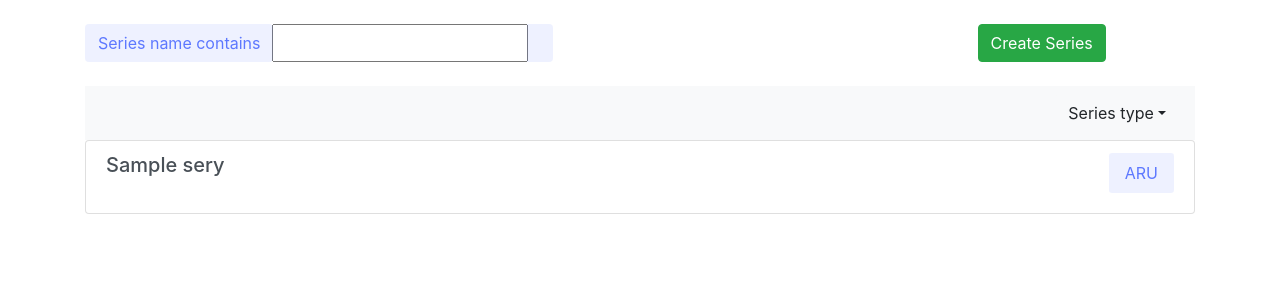
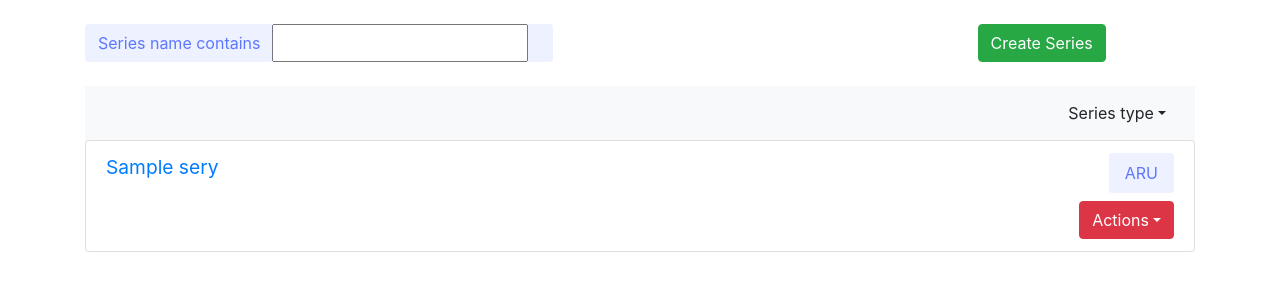
Before and after one commit to sarthak1996/Review-Project-Django, a Django app: page /reviews/series in a window 1280 px wide. Shown: the top 300 px of the page. Run offline with Django 3.2, Linux system fonts and the light colour scheme; tables that the repository leaves empty hold one stand-in row (values such as "Sample post"); some libraries are stand-ins or nearby versions.

Commit message:
Minor changes to list view: Add actions button on List View over every element

```diff
--- a/configurations/ListViews/ChoiceListView.py
+++ b/configurations/ListViews/ChoiceListView.py
@@ -33,4 +33,6 @@ class ChoiceListView(ListView):
 		context['search_drop_downs']=None
 
 		context['reset_filters']='configurations:choice_list_view'
+		# context['actions_drop']=Actions.get_actions_for_configuration_objects('configurations:choice_update_view')
+
 		return context
--- a/configurations/ListViews/QuestionListView.py
+++ b/configurations/ListViews/QuestionListView.py
@@ -61,5 +61,7 @@ class QuestionListView(ListView):
 		search_drop_downs=SearchDropDown.generate_drop_down_list(*search_drop_downs_args,**search_drop_downs_kwargs)
 		context['search_drop_downs']=search_drop_downs
 		context['reset_filters']='configurations:question_list_view'
+		# context['actions_drop']=Actions.get_actions_for_configuration_objects('configurations:question_update_view')
+
 
 		return context
--- a/configurations/ListViews/SeriesListView.py
+++ b/configurations/ListViews/SeriesListView.py
@@ -42,4 +42,6 @@ class SeriesListView(ListView):
 		search_drop_downs=SearchDropDown.generate_drop_down_list(*search_drop_downs_args,**search_drop_downs_kwargs)
 		context['search_drop_downs']=search_drop_downs
 		context['reset_filters']='configurations:series_list_view'
+		# context['actions_drop']=Actions.get_actions_for_configuration_objects('configurations:series_update_view')
+
 		return context
--- a/configurations/ListViews/TeamListView.py
+++ b/configurations/ListViews/TeamListView.py
@@ -39,7 +39,7 @@ class TeamListView(ListView):
 		context['search_drop_downs']=None
 		context['reset_filters']='configurations:team_list_view'
 
-
+		context['actions_drop']=Actions.get_actions_for_configuration_objects('configurations:team_update_view')
 
 
 		return context
--- a/configurations/models/Choice.py
+++ b/configurations/models/Choice.py
@@ -34,3 +34,6 @@ class Choice(models.Model):
 
 	def get_display_list_name(self):
 		return self.choice_text
+
+	def get_actions_drop(self):
+		return {'Update':'configurations:choice_update_view'}.items()
--- a/configurations/models/Question.py
+++ b/configurations/models/Question.py
@@ -80,3 +80,6 @@ class Question(models.Model):
 	def get_display_list_continuous_tags(self):
 		choices=self.get_choices_multi_field()
 		return [choice.choice_text for choice in choices]
+
+	def get_actions_drop(self):
+		return {'Update':'configurations:question_update_view'}.items()
--- a/configurations/models/Series.py
+++ b/configurations/models/Series.py
@@ -45,3 +45,6 @@ class Series(models.Model):
 	def get_tag_right_1(self):
 		SERIES_TYPE=CommonLookups.get_series_types()
 		return SERIES_TYPE[1][1] if not self.series_type else self.series_type
+
+	def get_actions_drop(self):
+		return {'Update':'configurations:series_update_view'}.items()
--- a/configurations/models/Team.py
+++ b/configurations/models/Team.py
@@ -37,3 +37,6 @@ class Team(models.Model):
 
 	def get_tag_right_1(self):
 		return self.team_grp_mail
+
+	def get_actions_drop(self):
+		return {'Update':'configurations:team_update_view'}.items()
--- a/peer_review/ListViews/ReviewListView.py
+++ b/peer_review/ListViews/ReviewListView.py
@@ -58,6 +58,7 @@ class ReviewListView(ListView):
 		context['search_drop_downs']=search_drop_downs
 
 		context['reset_filters']='peer_review:review_list_view'
+		# context['actions_drop']=Actions.get_actions_for_configuration_objects('configurations:team_update_view')
 
 
 		return context
--- a/static_files/css/create_view.css
+++ b/static_files/css/create_view.css
@@ -3,10 +3,6 @@
   --input-padding-y: .75rem;
 }
 
-body {
-  background: #007bff;
-  background: linear-gradient(to right, #0062E6, #33AEFF);
-}
 
 .card-signin {
   border: 0;
--- a/static_files/css/list_view.css
+++ b/static_files/css/list_view.css
@@ -100,3 +100,15 @@
     position: relative;
     right: 0;
 }
+
+.hover_underline_link{
+  font-size: larger;
+}
+
+.hover_underline_link:hover{
+  text-decoration: underline;
+}
+
+.right_aligned_action{
+  float: right;
+}
--- a/static_files/css/login.css
+++ b/static_files/css/login.css
@@ -3,10 +3,6 @@
   --input-padding-y: .75rem;
 }
 
-body {
-  background: #007bff;
-  background: linear-gradient(to right, #0062E6, #33AEFF);
-}
 
 .card-signin {
   border: 0;
--- a/static_files/css/user_registration.css
+++ b/static_files/css/user_registration.css
@@ -1,11 +1,6 @@
 :root {
   --input-padding-x: 1.5rem;
   --input-padding-y: .75rem;
-}
-
-body {
-  background: #007bff;
-  background: linear-gradient(to right, #0062E6, #33AEFF);
 }
 
 .card-signin {
--- a/templates/configurations/list_view.html
+++ b/templates/configurations/list_view.html
@@ -4,6 +4,7 @@
 {% block static_head_files %}
 	<link href="{% static 'css/list_view.css' %}" rel="stylesheet" type="text/css">
 	<link href="{% static 'css/filter_labels.css' %}" rel="stylesheet" type="text/css">
+
 	<script src="{% static 'js/filter_labels.js' %}" type="text/javascript"></script>
 	<script src="{% static 'js/filter.js' %}" type="text/javascript"></script>
 
@@ -132,9 +133,9 @@
 		</form>
 		<ul class="list-group">
 			{% for obj in filter.qs %}
-				<a href="{% url detail_view_url obj_pk=obj.pk %}" class="list-group-item list-group-item-action flex-column align-items-start">
+				<div class="list-group-item list-group-item-action">
     				<div class="d-flex w-100 justify-content-between">
-      					<h5 class="mb-1">{{obj.get_display_list_name}}</h5>
+      					<a href="{% url detail_view_url obj_pk=obj.pk %}" class="hover_underline_link">{{obj.get_display_list_name}}</a>
       					{% if obj.get_tag_right_1 %}
 	      					<span class="filter_badges">
 			    				<label class="lbl lbl-primary">
@@ -164,8 +165,20 @@
 		    	    		</label>
 		    			</span>
 	    			{% endfor %}
+	    			<div>
+	    				{% if obj.get_actions_drop %}
+		    				<div class="dropdown">
+								<button class="btn btn-danger dropdown-toggle right_aligned_action" type="button"  data-toggle="dropdown" aria-haspopup="true" aria-expanded="false">Actions</button>
+								<div class="dropdown-menu" aria-labelledby="dropdownMenuButton">
+									{% for action_name,action_url in obj.get_actions_drop %}
+									<a class="dropdown-item" href="{% url action_url obj_pk=obj.pk%}">{{action_name}}</a>
+									{% endfor %}
+								</div>
+		    				</div>
+	    				{% endif %}
 
-  				</a>
+	    			</div>
+    			</div>
 
 			{% endfor %}
 		</ul>
```
Also changed, not shown: peer_review/models/Review.py (+17 -0 lines), static_files/css/action_button.css (added, +58 -0 lines).
